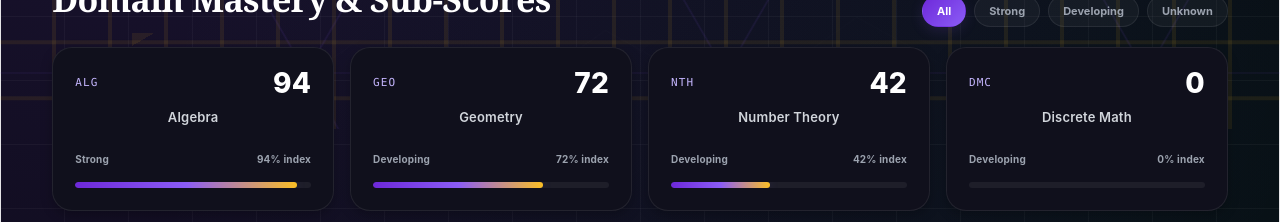
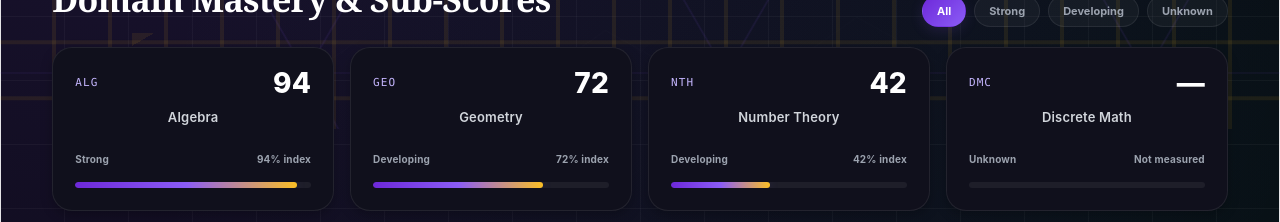
Before and after one commit to Omerking-AZE/Olympiad-Intelligence, a React (Vite) app in the folder web/: page / in a window 1280 px wide. Shown: the part 671-893 px from the top of the page. Built offline with nearby package versions, Linux system fonts and the light colour scheme; a web font is replaced by a local one.

Commit message:
Correct unknown skill classification

```diff
--- a/web/src/components/SkillsGrid.tsx
+++ b/web/src/components/SkillsGrid.tsx
@@ -14,6 +14,7 @@ type SkillsGridProps = {
     SkillKey,
     number
   >;
+  unknownSkills: string[];
 };
 
 const levels = [
@@ -27,12 +28,13 @@ type Filter =
   (typeof levels)[number];
 
 function getLevel(
-  score: number | undefined
+  score: number | undefined,
+  isUnknown: boolean
 ): Exclude<
   Filter,
   "All"
 > {
-  if (!Number.isFinite(score)) {
+  if (isUnknown || !Number.isFinite(score)) {
     return "Unknown";
   }
 
@@ -46,6 +48,7 @@ function getLevel(
 export default function SkillsGrid({
   skills,
   ratings,
+  unknownSkills,
 }: SkillsGridProps) {
   const [filter, setFilter] =
     useState<Filter>("All");
@@ -57,17 +60,15 @@ export default function SkillsGrid({
           return true;
         }
 
-        return (
-          getLevel(
-            ratings[skill.key]
-          ) === filter
-        );
+        const isUnknown = unknownSkills.includes(skill.key);
+        return getLevel(ratings[skill.key], isUnknown) === filter;
       }
     );
   }, [
     filter,
     ratings,
     skills,
+    unknownSkills,
   ]);
 
   return (
@@ -112,21 +113,16 @@ export default function SkillsGrid({
       <div className="oi-skills-grid">
         {visible.map(
           (skill) => {
-            const score = Number(
-              ratings[skill.key] ?? 0
-            );
+            const isUnknown = unknownSkills.includes(skill.key);
+            const rawScore = ratings[skill.key];
+            const score = isUnknown || !Number.isFinite(rawScore)
+              ? null
+              : rawScore;
 
-            const level =
-              getLevel(score);
-
-            const pct =
-              Math.max(
-                0,
-                Math.min(
-                  100,
-                  score
-                )
-              );
+            const level = getLevel(rawScore, isUnknown);
+            const pct = score === null
+              ? 0
+              : Math.max(0, Math.min(100, score));
 
             return (
               <article
@@ -139,11 +135,7 @@ export default function SkillsGrid({
                   </span>
 
                   <strong>
-                    {Number.isFinite(
-                      score
-                    )
-                      ? score
-                      : "—"}
+                    {score === null ? "—" : score}
                   </strong>
                 </div>
 
@@ -157,7 +149,7 @@ export default function SkillsGrid({
                   </span>
 
                   <span>
-                    {pct}% index
+                    {score === null ? "Not measured" : `${pct}% index`}
                   </span>
                 </div>
 
```
